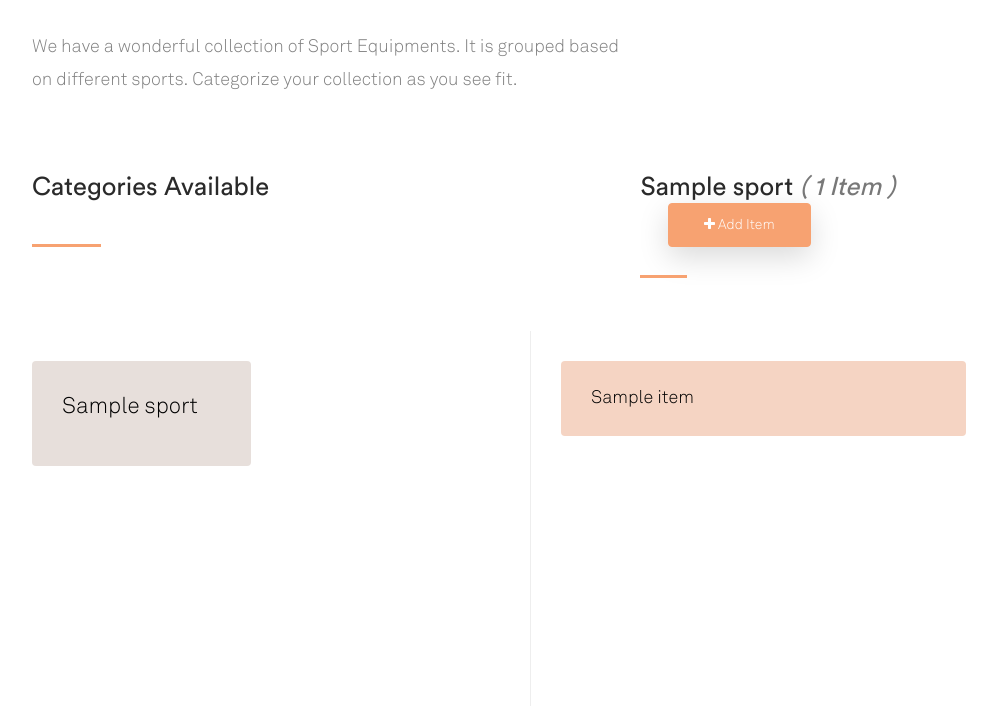
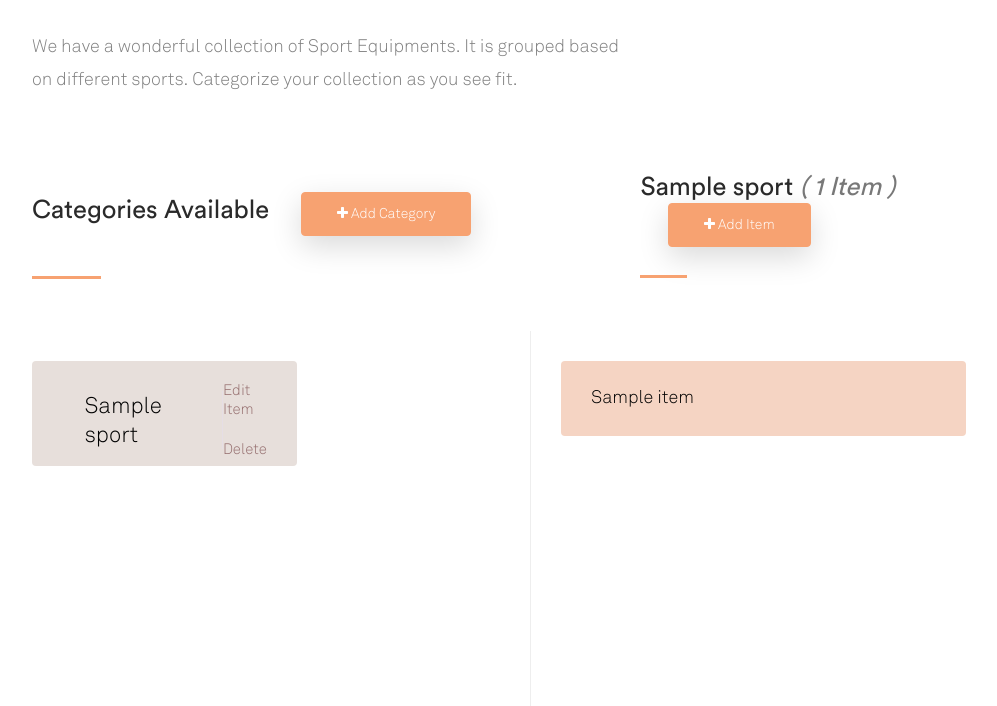
Before and after one commit to SomtoUgeh/Sport-Catalog-Application, a Flask app: page /sport/1/item in a window 1280 px wide. Shown: the part 209-915 px from the top of the page, without its empty margins (126-1123 px from the left). Run offline with Flask 2, Linux system fonts and the light colour scheme; a user stored in the database is signed in; tables that the repository leaves empty hold one stand-in row (values such as "Sample post"); some web fonts are replaced.

Commit message:
Final Submission changes as of 8/01

```diff
--- a/application.py
+++ b/application.py
@@ -336,7 +336,7 @@ def sport_category():
         order_by(desc(SportItem.id)).limit(6)
     if 'user_id' not in login_session:
         return render_template(
-            'publichomepage.html', categories=categories, items=items)
+            'homepage.html', categories=categories, items=items)
     else:
         return render_template(
             'homepage.html', categories=categories, items=items)
--- a/static/style.css
+++ b/static/style.css
@@ -212,6 +212,10 @@ nav{
     font-size: 2rem;
 }
 
+.category-intros{
+    display: inline-block;
+}
+
 .category-message {
     margin: 0;
     padding-top: 0;
@@ -225,6 +229,10 @@ nav{
     width: 100%;
     margin: 0 auto;
     padding: 0 30px;
+}
+
+.category-heading {
+    display: block;
 }
 
 .category-heading hr {
@@ -279,6 +287,10 @@ nav{
 
 #add-btn {
     margin-top: 0;
+}
+
+#add-btns{
+    display: inline-block;
 }
 
 .card-section {
@@ -350,6 +362,46 @@ nav{
     font-size: 1.125em;
     line-height: 13px;
     font-family: "Akkurat-Light", sans-serif;
+}
+
+.special {
+    display: grid;
+    grid-template-rows: auto;
+    grid-template-columns: 1fr 1fr;
+}
+
+.side-ctrl {
+   font-size: 15px;
+    margin-left: 4em;
+    display: grid;
+    border-left: 1px solid #e6dee5;
+    text-decoration: none;
+}
+
+.main-ctrl {
+    text-decoration: none;
+    color: black;
+    margin-left: 1em;
+}
+
+#side-delete {
+  text-decoration: none;
+    position: relative;
+    top: 10px;
+    color: #956e6e;
+}
+
+#side-edit {
+    text-decoration: none;
+    position: relative;
+    top: -10px;
+    color: #956e6e;
+}
+
+#side-delete:hover,
+#side-edit:hover {
+    text-decoration: underline;
+
 }
 /* Homepage content ends here*/
 
--- a/templates/homepage.html
+++ b/templates/homepage.html
@@ -26,10 +26,6 @@
         <div class="category-titles">
             <div class="category-heading">
                 <h2 class='category-intro available'> Categories Available </h2>
-                <a href="{{ url_for('new_category') }}" class="me button-press new" id="add-btn">
-                    <i class="fa fa-plus" aria-hidden="true"></i>
-                        Add Item
-                </a>
                 <hr>
             </div>
             <div class="titles">
@@ -41,7 +37,7 @@
             <div class="card-container">
                 {% for category in categories %}
                     <a class="trial cards group" href="{{ url_for('category_item', category_id=category.id) }}">
-                        {{ category.name }}
+                    {{ category.name }}
                     </a>
                 {% endfor %}
             </div>
--- a/templates/items.html
+++ b/templates/items.html
@@ -25,8 +25,12 @@
         </div>
         <div class="category-titles">
             <div class="category-heading">
-                    <h2 class='category-intro available'> Categories Available </h2>
-                    <hr>
+                <h2 class='category-intros available'> Categories Available </h2>
+                <a href="{{ url_for('new_category') }}" class="me button-press new" id="add-btns">
+                    <i class="fa fa-plus" aria-hidden="true"></i>
+                        Add Category
+                </a>
+                <hr>
             </div>
             <div class="title">
                 <h2 class=" category-intro available item-head"> {{ category.name }}
@@ -42,9 +46,19 @@
         <div class="card-section">
             <div class="card-container">
                  {% for category in categories %}
-                <a class="trial cards group" href="{{ url_for('category_item', category_id=category.id) }}">
-                    {{ category.name }}
-                </a>
+                    <div class="trial cards group special" >
+                       <a  class="main-ctrl" href="{{ url_for('category_item', category_id=category.id) }}">
+                            {{ category.name }}
+                       </a>
+                        <div class="side-ctrl">
+                            <a id="side-edit" href="{{ url_for('edit_catalog', category_id=category.id) }}">
+                                Edit Item
+                            </a>
+                            <a id="side-delete" href="{{ url_for('delete_category', category_id=category.id) }}" >
+                                Delete
+                            </a>
+                        </div>
+                    </div>
                 {% endfor %}
             </div>
 
```
